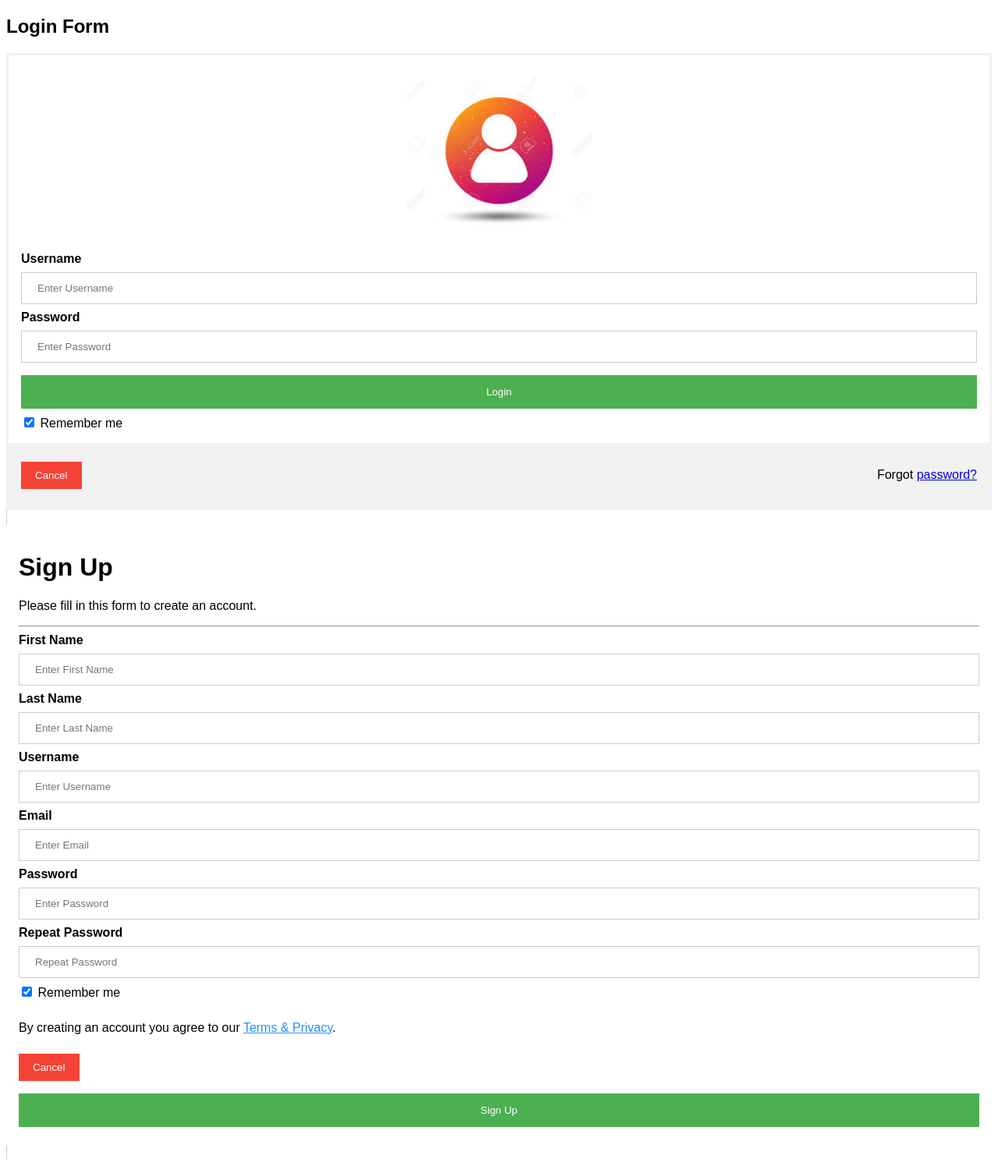
After one commit to s-katte/Voting-System, a PHP site: page /Admin/login.php in a window 1280 px wide. The commit adds this page. Shown: the whole page at 78% size. Run offline with PHP 8.4, Linux system fonts and the light colour scheme.

Commit message:
Login And SignUP page added for admin.

```diff
--- /dev/null
+++ b/Admin/login.php
@@ -0,0 +1,150 @@
+<?php
+echo <<<HTML
+
+
+
+
+
+
+<!DOCTYPE html>
+<html>
+<head>
+<meta name="viewport" content="width=device-width, initial-scale=1">
+<style>
+body {font-family: Arial, Helvetica, sans-serif;}
+form {border: 3px solid #f1f1f1;}
+
+input[type=text], input[type=password] {
+  width: 100%;
+  padding: 12px 20px;
+  margin: 8px 0;
+  display: inline-block;
+  border: 1px solid #ccc;
+  box-sizing: border-box;
+}
+
+button {
+  background-color: #4CAF50;
+  color: white;
+  padding: 14px 20px;
+  margin: 8px 0;
+  border: none;
+  cursor: pointer;
+  width: 100%;
+}
+
+button:hover {
+  opacity: 0.8;
+}
+
+.cancelbtn {
+  width: auto;
+  padding: 10px 18px;
+  background-color: #f44336;
+}
+
+.imgcontainer {
+  text-align: center;
+  margin: 24px 0 12px 0;
+}
+
+img.avatar {
+  width: 20%;
+  border-radius: 25%;
+}
+
+.container {
+  padding: 16px;
+}
+
+span.psw {
+  float: right;
+  padding-top: 16px;
+}
+
+/* Change styles for span and cancel button on extra small screens */
+@media screen and (max-width: 300px) {
+  span.psw {
+     display: block;
+     float: none;
+  }
+  .cancelbtn {
+     width: 100%;
+  }
+}
+</style>
+</head>
+<body>
+
+<h2>Login Form</h2>
+
+<form action="/action_page.php">
+  <div class="imgcontainer">
+    <img src="../Images/login.jpg" alt="Avatar" class="avatar">
+  </div>
+
+  <div class="container">
+    <label for="uname"><b>Username</b></label>
+    <input type="text" placeholder="Enter Username" name="uname" required>
+
+    <label for="psw"><b>Password</b></label>
+    <input type="password" placeholder="Enter Password" name="psw" required>
+
+    <button type="submit">Login</button>
+    <label>
+      <input type="checkbox" checked="checked" name="remember"> Remember me
+    </label>
+  </div>
+
+  <div class="container" style="background-color:#f1f1f1">
+    <button type="button" class="cancelbtn">Cancel</button>
+    <span class="psw">Forgot <a href="#">password?</a></span>
+  </div>
+</form>
+
+
+
+<forms action="action_page.php" style="border:1px solid #ccc">
+  <div class="container">
+    <h1>Sign Up</h1>
+    <p>Please fill in this form to create an account.</p>
+    <hr>
+
+    <label for="First"><b>First Name</b></label>
+    <input type="text" placeholder="Enter First Name" name="First" required>
+
+    <label for="last"><b>Last Name</b></label>
+    <input type="text" placeholder="Enter Last Name" name="last" required>
+
+    <label for="user"><b>Username</b></label>
+    <input type="text" placeholder="Enter Username" name="last" required>
+
+    <label for="email"><b>Email</b></label>
+    <input type="text" placeholder="Enter Email" name="email" required>
+
+    <label for="psw"><b>Password</b></label>
+    <input type="password" placeholder="Enter Password" name="psw" required>
+
+    <label for="psw-repeat"><b>Repeat Password</b></label>
+    <input type="password" placeholder="Repeat Password" name="psw-repeat" required>
+
+    <label>
+      <input type="checkbox" checked="checked" name="remember" style="margin-bottom:15px"> Remember me
+    </label>
+
+    <p>By creating an account you agree to our <a href="#" style="color:dodgerblue">Terms & Privacy</a>.</p>
+
+    <div class="clearfix">
+      <button type="button" class="cancelbtn">Cancel</button>
+      <button type="submit" class="signupbtn">Sign Up</button>
+    </div>
+  </div>
+</forms>
+
+
+</body>
+</html>
+
+
+HTML;
+?>
```
Also changed, not shown: Index.php (+8 -1 lines), Images/login.jpg (added).
